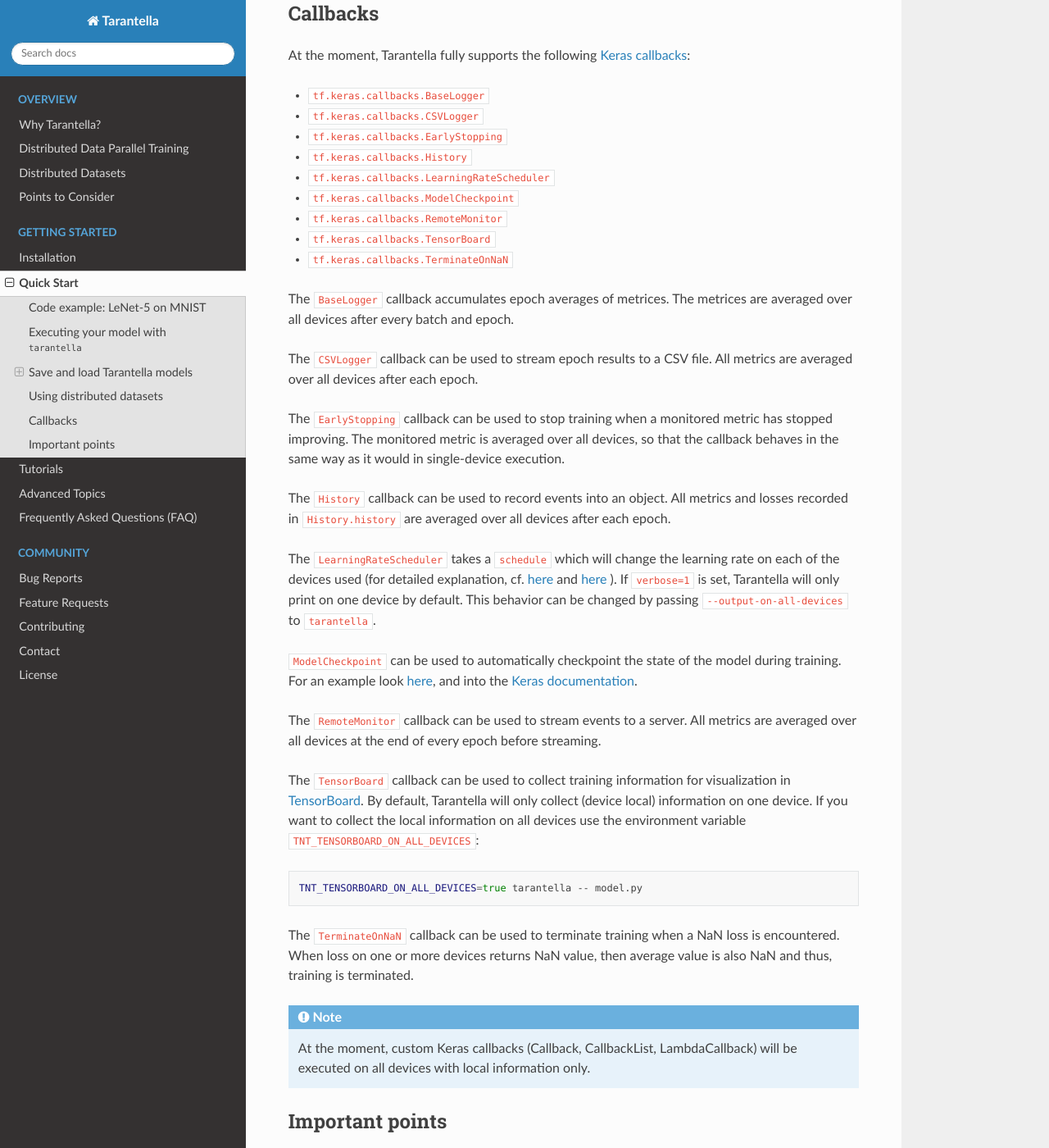
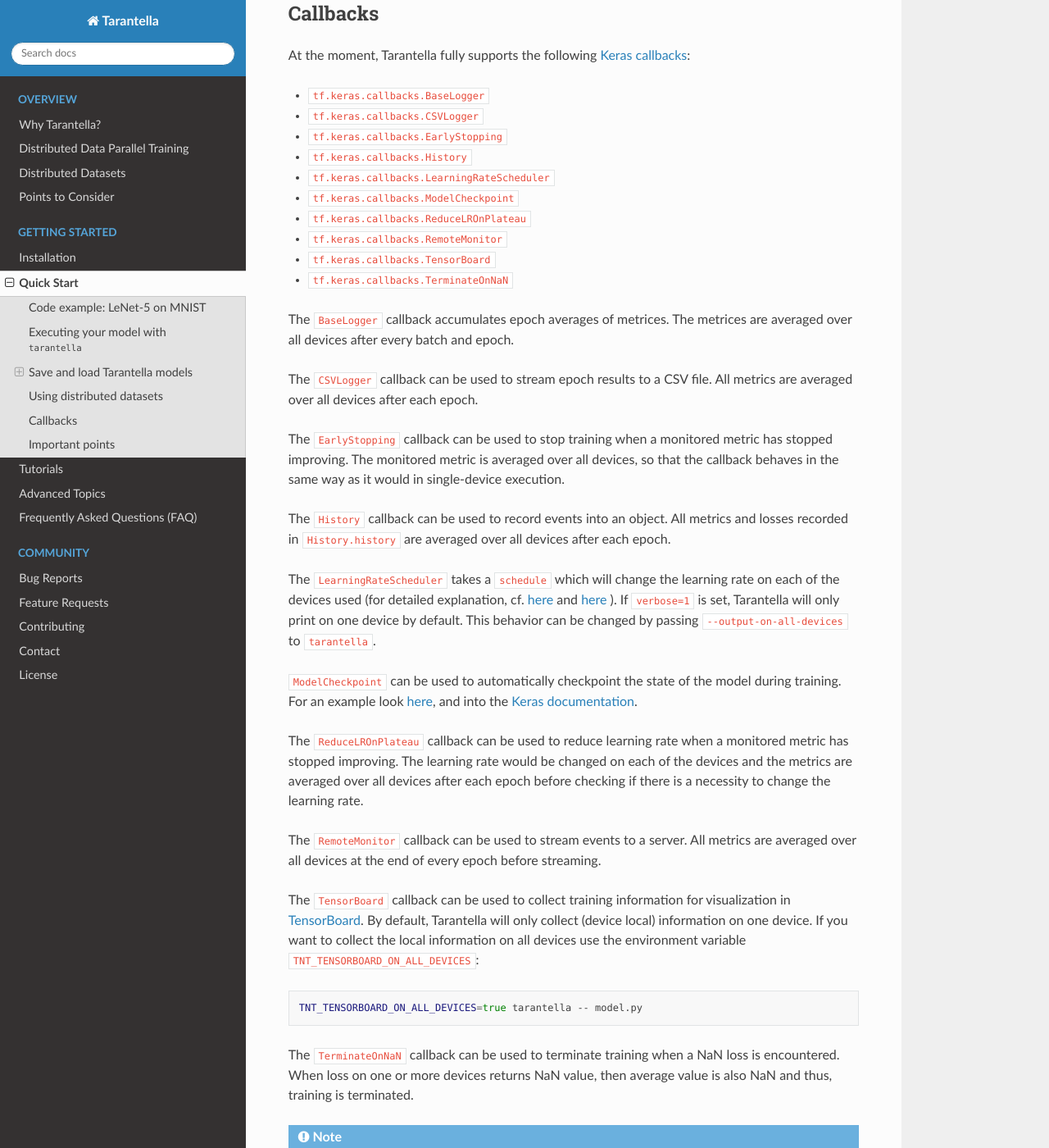
Before and after one commit to cc-hpc-itwm/tarantella, a Sphinx documentation site: the page built from docs/source/quick_start.rst, in a window 1280 px wide and 1400 px high, scrolled down 8407 px. Shown: the whole window at 82% size. Built offline with Sphinx 7.4.7 and the Read the Docs theme 2.0.0, drawn with Linux system fonts in a browser that asks for light colours.

Commit message:
docs: ReduceLROnPlateau callback

```diff
--- a/docs/source/quick_start.rst
+++ b/docs/source/quick_start.rst
@@ -413,6 +413,7 @@
 * ``tf.keras.callbacks.History``
 * ``tf.keras.callbacks.LearningRateScheduler``
 * ``tf.keras.callbacks.ModelCheckpoint``
+* ``tf.keras.callbacks.ReduceLROnPlateau``
 * ``tf.keras.callbacks.RemoteMonitor``
 * ``tf.keras.callbacks.TensorBoard``
 * ``tf.keras.callbacks.TerminateOnNaN``
@@ -443,6 +444,11 @@
 during training. For an example look :ref:`here <checkpointing-via-callbacks-label>`,
 and into the
 `Keras documentation <https://www.tensorflow.org/api_docs/python/tf/keras/callbacks/ModelCheckpoint>`__.
+
+The ``ReduceLROnPlateau`` callback can be used to reduce learning rate when a monitored metric has
+stopped improving. The learning rate would be changed on each of the devices and the metrics are
+averaged over all devices after each epoch before checking if there is a necessity to change the
+learning rate.
 
 The ``RemoteMonitor`` callback can be used to stream events to a server. All metrics are
 averaged over all devices at the end of every epoch before streaming.
```
